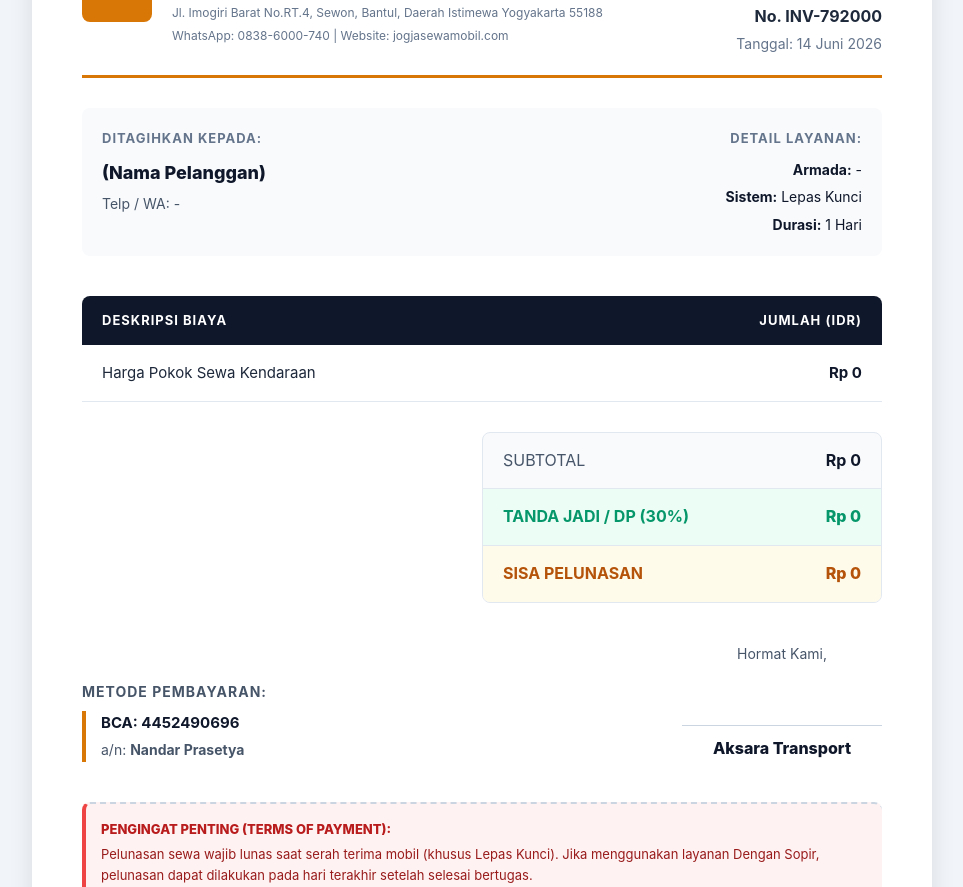
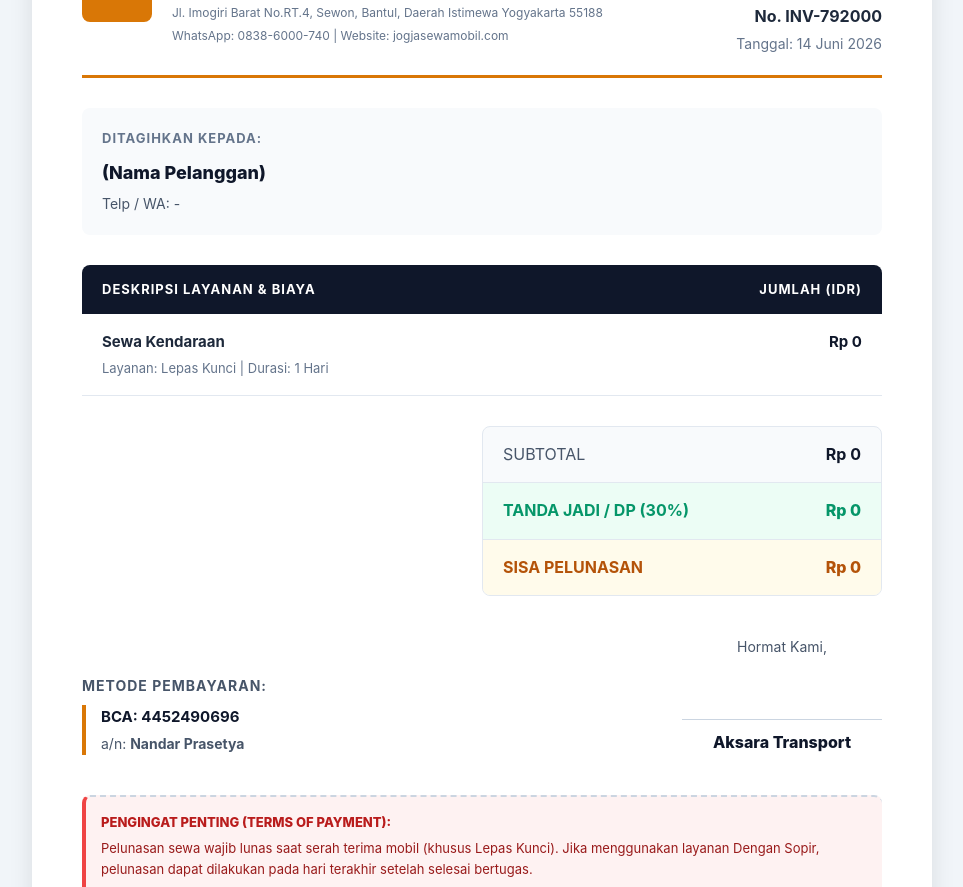
Before and after one commit to nandarprasetya-bot/aksara-transport-web, a Next.js app: page /admin/tagihan in a window 1280 px wide. Shown: the part 1197-2084 px from the top of the page, without its empty margins (158-1121 px from the left). Built offline with nearby package versions, Linux system fonts and the light colour scheme.

Commit message:
style: merge detail layanan into invoice table

```diff
--- a/src/app/admin/tagihan/page.tsx
+++ b/src/app/admin/tagihan/page.tsx
@@ -239,37 +239,34 @@ export default function AdminTagihanPage() {
                     </div>
                 </div>
 
-                <div style={{ display: 'flex', justifyContent: 'space-between', marginBottom: '40px', backgroundColor: '#f8fafc', padding: '20px', borderRadius: '8px' }}>
+                <div style={{ display: 'flex', justifyContent: 'space-between', marginBottom: '30px', backgroundColor: '#f8fafc', padding: '20px', borderRadius: '8px' }}>
                     <div style={{ flex: 1 }}>
                         <h3 style={{ fontSize: '13px', margin: '0 0 10px 0', color: '#64748b', textTransform: 'uppercase', letterSpacing: '1px' }}>DITAGIHKAN KEPADA:</h3>
                         <p style={{ margin: '0 0 5px 0', fontWeight: 800, fontSize: '18px', color: '#0f172a' }}>{nama || '(Nama Pelanggan)'}</p>
                         <p style={{ margin: 0, fontSize: '14px', color: '#475569' }}>Telp / WA: {noWa || '-'}</p>
-                    </div>
-                    <div style={{ flex: 1, textAlign: 'right' }}>
-                        <h3 style={{ fontSize: '13px', margin: '0 0 10px 0', color: '#64748b', textTransform: 'uppercase', letterSpacing: '1px' }}>DETAIL LAYANAN:</h3>
-                        <p style={{ margin: '0 0 5px 0', fontSize: '14px', color: '#0f172a' }}><strong>Armada:</strong> {mobil || '-'}</p>
-                        <p style={{ margin: '0 0 5px 0', fontSize: '14px', color: '#0f172a' }}><strong>Sistem:</strong> {layanan || '-'}</p>
-                        <p style={{ margin: '0 0 0 0', fontSize: '14px', color: '#0f172a' }}><strong>Durasi:</strong> {durasi || '-'}</p>
                     </div>
                 </div>
 
                 <table style={{ width: '100%', borderCollapse: 'collapse', marginBottom: '30px' }}>
                     <thead>
                         <tr style={{ backgroundColor: '#0f172a', color: 'white' }}>
-                            <th style={{ padding: '14px 20px', textAlign: 'left', fontSize: '13px', textTransform: 'uppercase', letterSpacing: '1px', borderRadius: '8px 0 0 0' }}>DESKRIPSI BIAYA</th>
+                            <th style={{ padding: '14px 20px', textAlign: 'left', fontSize: '13px', textTransform: 'uppercase', letterSpacing: '1px', borderRadius: '8px 0 0 0' }}>DESKRIPSI LAYANAN & BIAYA</th>
                             <th style={{ padding: '14px 20px', textAlign: 'right', fontSize: '13px', textTransform: 'uppercase', letterSpacing: '1px', width: '220px', borderRadius: '0 8px 0 0' }}>JUMLAH (IDR)</th>
                         </tr>
                     </thead>
                     <tbody>
                         <tr>
-                            <td style={{ padding: '16px 20px', borderBottom: '1px solid #e2e8f0', fontSize: '15px', color: '#1e293b' }}>Harga Pokok Sewa Kendaraan</td>
-                            <td style={{ padding: '16px 20px', borderBottom: '1px solid #e2e8f0', fontSize: '15px', textAlign: 'right', fontWeight: 700, color: '#0f172a' }}>{formatRupiah(hargaDeal)}</td>
+                            <td style={{ padding: '16px 20px', borderBottom: '1px solid #e2e8f0', fontSize: '15px', color: '#1e293b' }}>
+                                <div style={{ fontWeight: 700, marginBottom: '4px' }}>Sewa {mobil || 'Kendaraan'}</div>
+                                <div style={{ fontSize: '13px', color: '#64748b' }}>Layanan: {layanan || '-'} | Durasi: {durasi || '-'}</div>
+                            </td>
+                            <td style={{ padding: '16px 20px', borderBottom: '1px solid #e2e8f0', fontSize: '15px', textAlign: 'right', fontWeight: 700, color: '#0f172a', verticalAlign: 'top' }}>{formatRupiah(hargaDeal)}</td>
                         </tr>
                         {tambahanList.map((t) => {
                             if (t.ket && t.harga > 0) {
                                 return (
                                     <tr key={t.id}>
-                                        <td style={{ padding: '16px 20px', borderBottom: '1px solid #e2e8f0', fontSize: '15px', color: '#1e293b' }}>Biaya Tambahan: {t.ket}</td>
+                                        <td style={{ padding: '16px 20px', borderBottom: '1px solid #e2e8f0', fontSize: '15px', color: '#1e293b' }}>{t.ket}</td>
                                         <td style={{ padding: '16px 20px', borderBottom: '1px solid #e2e8f0', fontSize: '15px', textAlign: 'right', fontWeight: 700, color: '#0f172a' }}>{formatRupiah(t.harga)}</td>
                                     </tr>
                                 )
```
